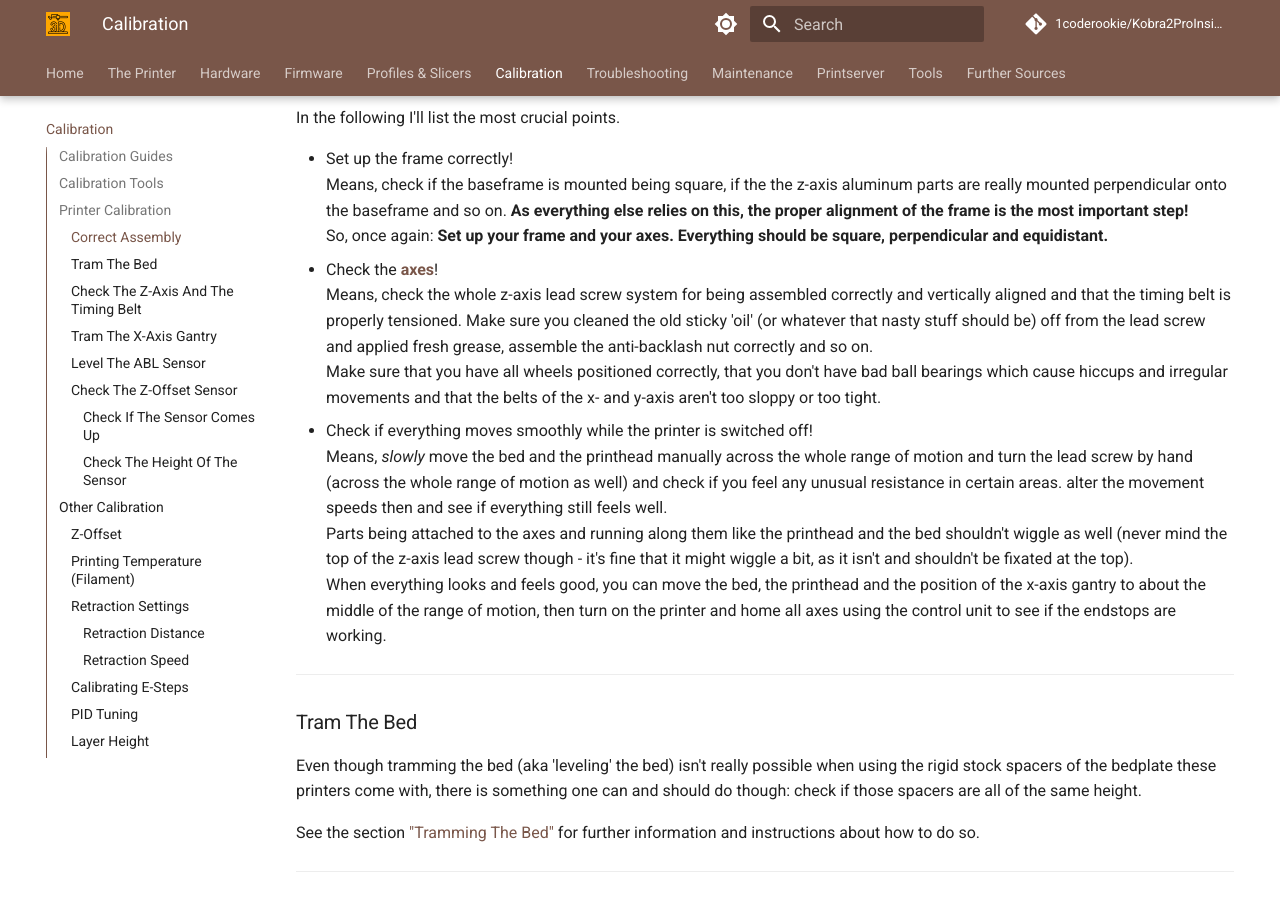
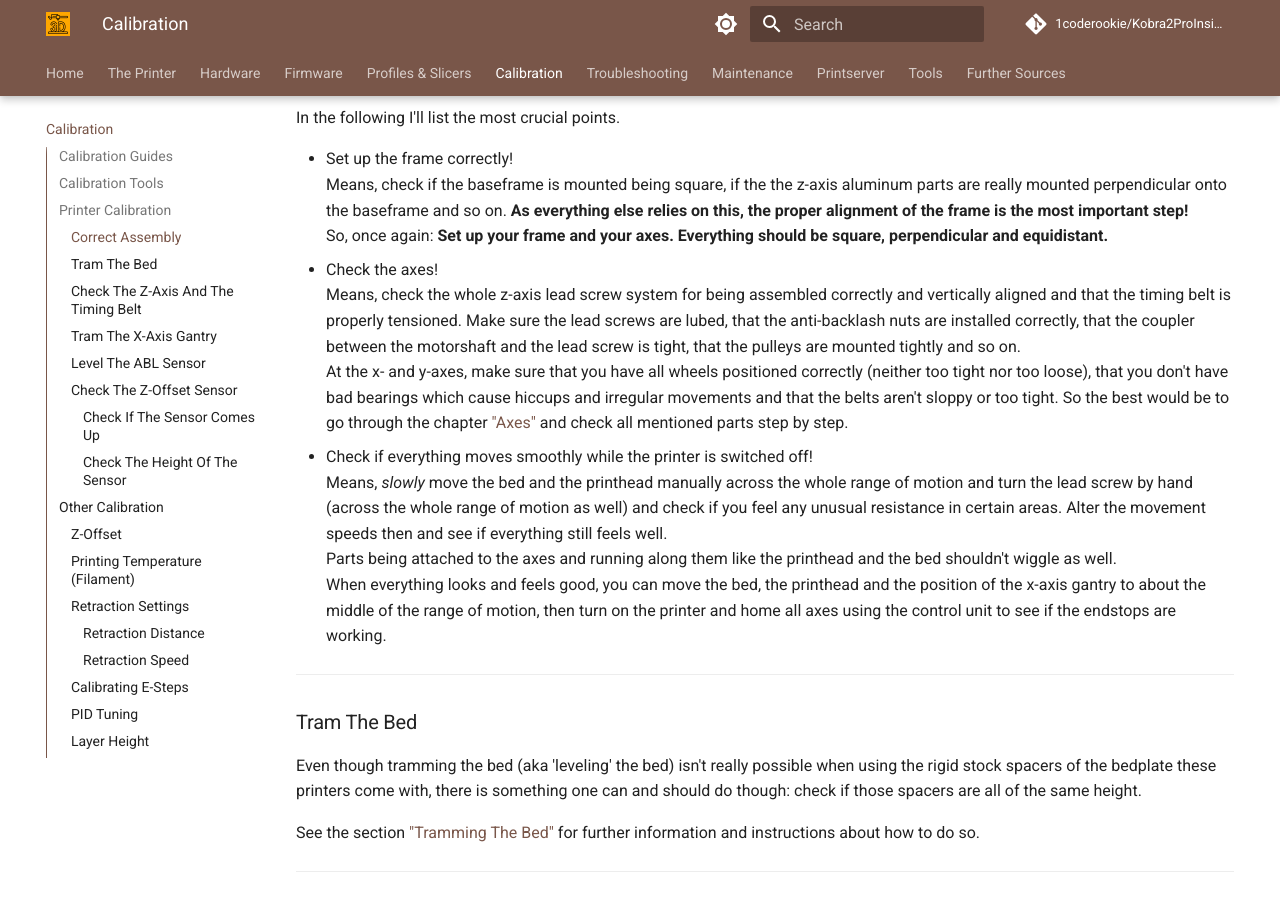
Before and after one commit to 1coderookie/Kobra2ProInsights, an MkDocs documentation site: the page built from docs/calibration.md, in a window 1280 px wide and 900 px high, scrolled down 2362 px. Built offline with MkDocs 1.6.1 and Material for MkDocs 9.7.7, drawn with Linux system fonts in a browser that asks for light colours; comment, search, counter and statistics services are not loaded.

Commit message:
Update calibration.md

```diff
--- a/docs/calibration.md
+++ b/docs/calibration.md
@@ -68,13 +68,14 @@ In the following I'll list the most crucial points.
 - Set up the frame correctly!
   Means, check if the baseframe is mounted being square, if the the z-axis aluminum parts are really mounted perpendicular onto the baseframe and so on. **As everything else relies on this, the proper alignment of the frame is the most important step!**
   So, once again: **Set up your frame and your axes. Everything should be square, perpendicular and equidistant.**
-- Check the **[axes](hardware/axes.md)**!
+- Check the axes!
   Means, check the whole z-axis lead screw system for being assembled correctly and vertically aligned and that the timing belt is properly tensioned.
-  Make sure you cleaned the old sticky 'oil' (or whatever that nasty stuff should be) off from the lead screw and applied fresh grease, assemble the anti-backlash nut correctly and so on.
-  Make sure that you have all wheels positioned correctly, that you don't have bad ball bearings which cause hiccups and irregular movements and that the belts of the x- and y-axis aren't too sloppy or too tight.
+  Make sure the lead screws are lubed, that the anti-backlash nuts are installed correctly, that the coupler between the motorshaft and the lead screw is tight, that the pulleys are mounted tightly and so on.
+  At the x- and y-axes, make sure that you have all wheels positioned correctly (neither too tight nor too loose), that you don't have bad bearings which cause hiccups and irregular movements and that the belts aren't sloppy or too tight.
+  So the best would be to go through the chapter ["Axes"](hardware/axes.md) and check all mentioned parts step by step.
 - Check if everything moves smoothly while the printer is switched off!
-  Means, *slowly* move the bed and the printhead manually across the whole range of motion and turn the lead screw by hand (across the whole range of motion as well) and check if you feel any unusual resistance in certain areas. alter the movement speeds then and see if everything still feels well.
-  Parts being attached to the axes and running along them like the printhead and the bed shouldn't wiggle as well (never mind the top of the z-axis lead screw though - it's fine that it might wiggle a bit, as it isn't and shouldn't be fixated at the top).
+  Means, *slowly* move the bed and the printhead manually across the whole range of motion and turn the lead screw by hand (across the whole range of motion as well) and check if you feel any unusual resistance in certain areas. Alter the movement speeds then and see if everything still feels well.
+  Parts being attached to the axes and running along them like the printhead and the bed shouldn't wiggle as well.
   When everything looks and feels good, you can move the bed, the printhead and the position of the x-axis gantry to about the middle of the range of motion, then turn on the printer and home all axes using the control unit to see if the endstops are working.
 
 ---
```
